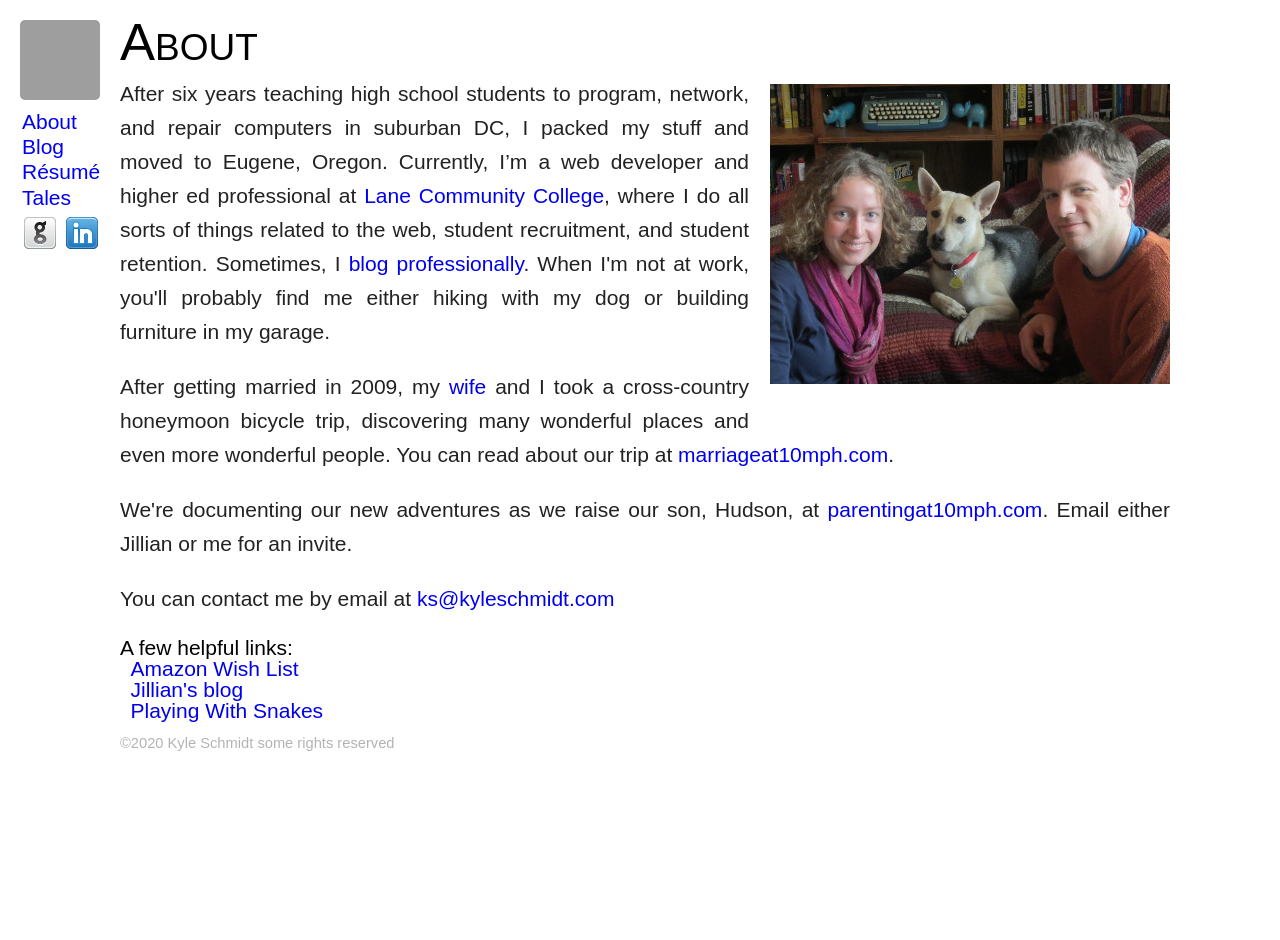
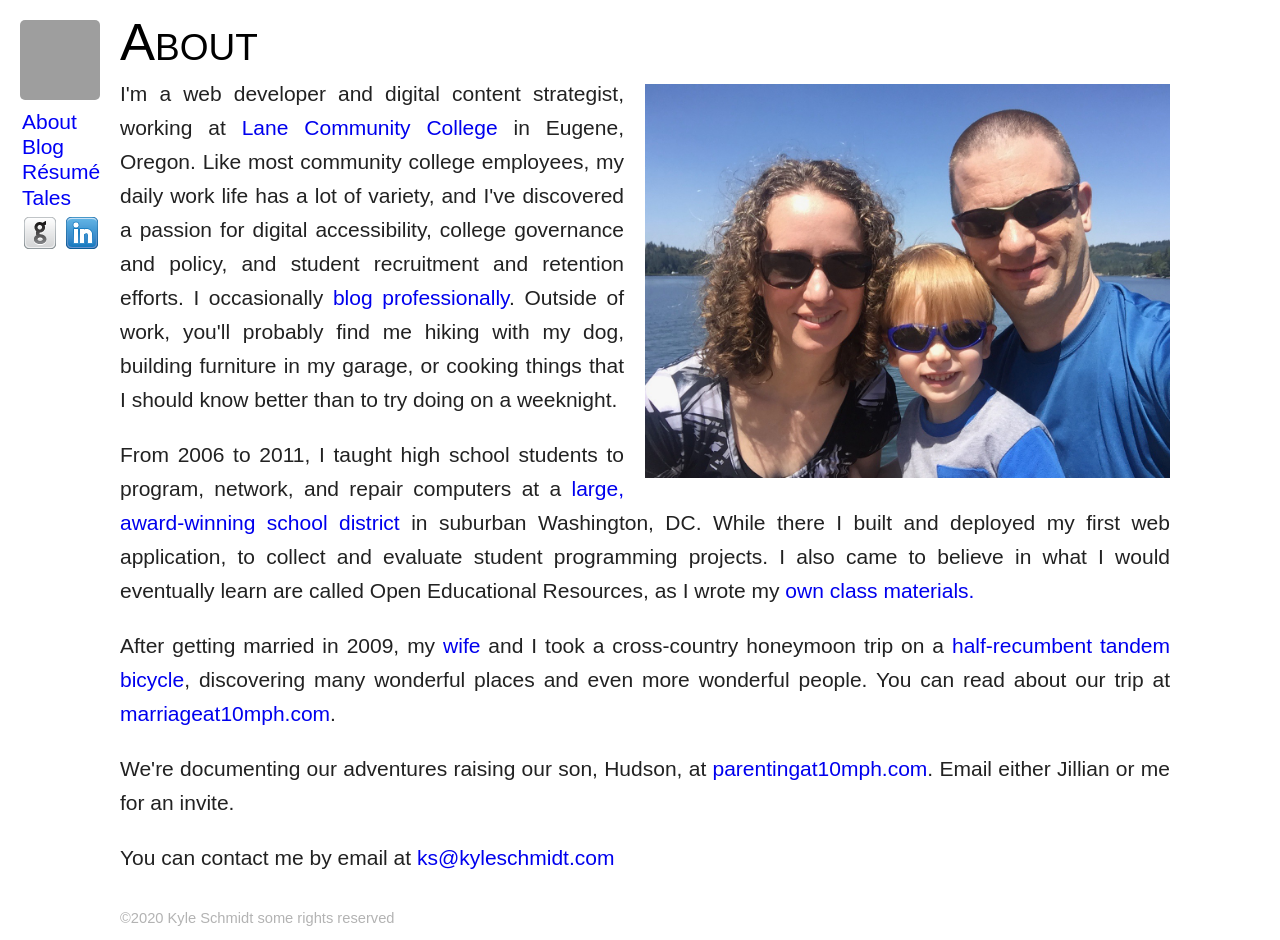
Before and after one commit to krschmidt/krschmidt.github.com, a Jekyll site: the page built from about.html, in a window 1280 px wide. Built offline with Jekyll 4.4.1, drawn with Linux system fonts in a browser that asks for light colours; some web fonts are replaced; before the commit the page ends 900 px from its top, so only the background shows below that; grey boxes are pictures that could not be loaded.

Commit message:
updated family photo

```diff
--- a/about.html
+++ b/about.html
@@ -3,17 +3,16 @@ layout: layout
 title: About
 topTitle: About
 ---
-<img src="/img/threeofus.jpg" class="right" style="margin: 7px 0 1em 1em" alt="Picture of Jillian, Kyle, and their dog Karou">
-<p>After six years teaching high school students to program, network, and repair computers in suburban DC, I packed my stuff and moved to Eugene, Oregon. Currently, I’m a web developer and higher ed professional at <a href="http://www.lanecc.edu">Lane Community College</a>, where I do all sorts of things related to the web, student recruitment, and student retention. Sometimes, I <a href="https://blogs.lanecc.edu/webteam">blog professionally</a>. When I'm not at work, you'll probably find me either hiking with my dog or building furniture in my garage.</p>
-<p>After getting married in 2009, my <a href="http://jillianschmidt.com">wife</a> and I took a cross-country honeymoon bicycle trip, discovering many wonderful places and even more wonderful people. You can read about our trip at <a href="http://www.marriageat10mph.com">marriageat10mph.com</a>.</p>
-<p>We're documenting our new adventures as we raise our son, Hudson, at <a href="http://www.parentingat10mph.com">parentingat10mph.com</a>. Email either Jillian or me for an invite.</p>
+<img src="/img/family-dexter.jpg" class="right" style="margin: 7px 0 1em 1em;max-width:50%" alt="Picture of Jillian, Kyle, and their son">
+<p>I'm a web developer and digital content strategist, working at <a href="https://www.lanecc.edu">Lane Community College</a> in Eugene, Oregon. Like most community college employees, my daily work life has a lot of variety, and I've discovered a passion for digital accessibility, college governance and policy, and student recruitment and retention efforts. I occasionally <a href="https://blogs.lanecc.edu/webteam">blog professionally</a>. Outside of work, you'll probably find me hiking with my dog, building furniture in my garage, or cooking things that I should know better than to try doing on a weeknight.</p>
+
+<p>From 2006 to 2011, I taught high school students to program, network, and repair computers at a <a href="https://www.montgomeryschoolsmd.org/">large, award-winning school district</a> in suburban Washington, DC. While there I built and deployed my first web application, to collect and evaluate student programming projects. I also came to believe in what I would eventually learn are called Open Educational Resources, as I wrote my <a href="http://krschmidt.github.io/playingwithsnakes">own class materials.</a></p>
+
+<p>After getting married in 2009, my <a href="http://jillianschmidt.com">wife</a> and I took a cross-country honeymoon trip on a <a href="https://hasebikes.com/95-1-Tandem-PINO-ALLROUND.html">half-recumbent tandem bicycle</a>, discovering many wonderful places and even more wonderful people. You can read about our trip at <a href="http://www.marriageat10mph.com">marriageat10mph.com</a>.</p>
+
+<p>We're documenting our adventures raising our son, Hudson, at <a href="http://www.parentingat10mph.com">parentingat10mph.com</a>. Email either Jillian or me for an invite.</p>
+
 <p>You can contact me by email at <a href="mailto:ks@kyleschmidt.com">ks@kyleschmidt.com</a></p>
-<h4>A few helpful links:</h4>
-<ul style="padding-left:0.5em;">
-    <li><a href="http://amzn.com/w/14XQSILM20RRN">Amazon Wish List</a></li>
-    <li><a href="http://www.jillianschmidt.com">Jillian's blog</a></li>
-    <li><a href="http://krschmidt.github.io/playingwithsnakes">Playing With Snakes</a></li>
-</ul>
 
 {% comment %}
 https://developers.google.com/structured-data/customize/social-profiles
@@ -23,7 +22,7 @@ https://developers.google.com/structured-data/customize/social-profiles
   "@context" : "http://schema.org",
   "@type" : "Person",
   "name" : "Kyle Schmidt",
-  "url" : "http://kyleschmidt.com",
+  "url" : "https://kyleschmidt.com",
   "sameAs" : [
     "https://twitter.com/Kyle_R_Schmidt",
     "https://www.linkedin.com/in/krschmidt",
```
Also changed, not shown: img/family-dexter.jpg (added).
